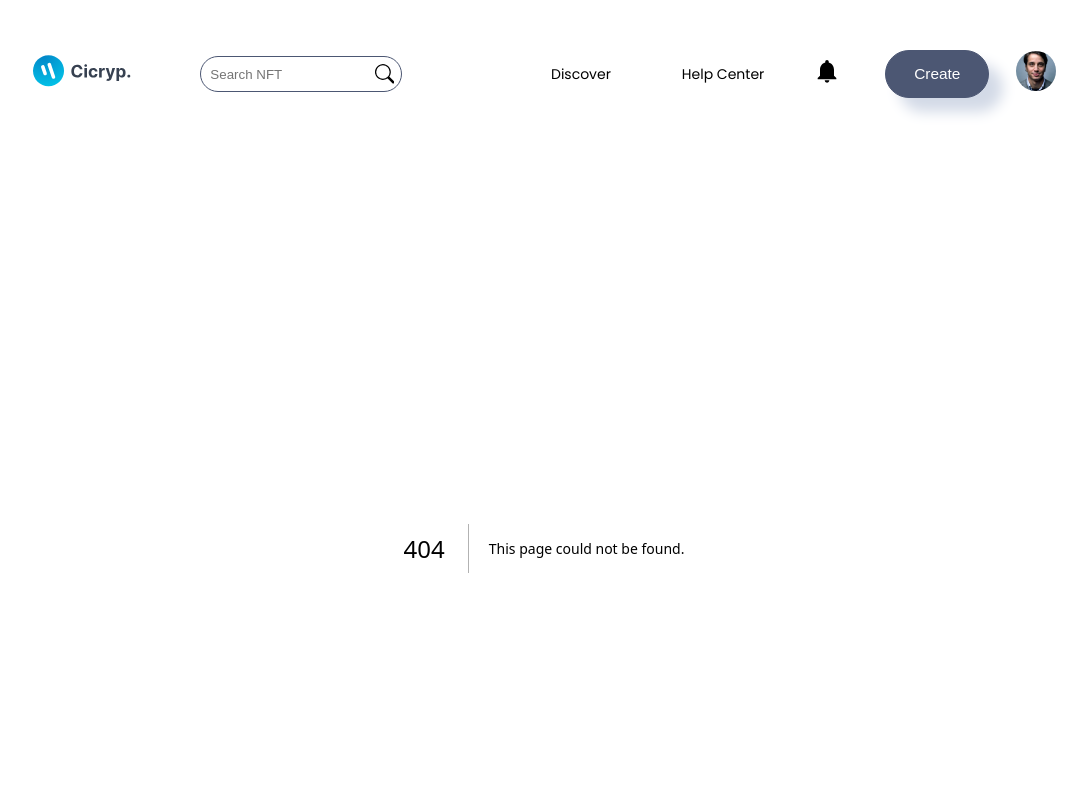
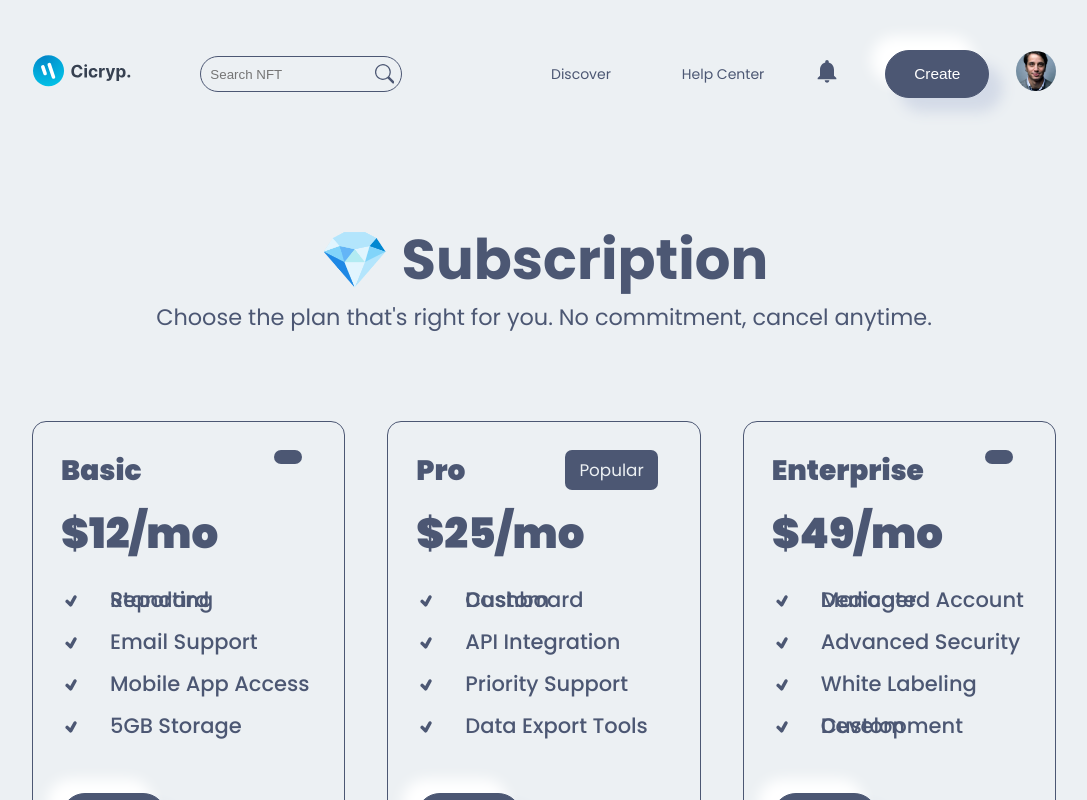
Before and after one commit to ochicode/NFTMARKETPLACE, a Next.js app: page /subscription in a window 1280 px wide. Before the commit this address had no page. Shown: the top 800 px of the page, without its empty margins (96-1183 px from the left). Built offline with nearby package versions, Linux system fonts and the light colour scheme.

Commit message:
adding subscription page components

```diff
--- /dev/null
+++ b/Subscription/Subscription.jsx
@@ -0,0 +1,38 @@
+import React from "react";
+import { TiTick } from "react-icons/ti";
+
+// INTERNAL IMPORT
+import Style from "./Subscription.module.css";
+import { Button } from "@/components/componentsindex";
+
+const Subscription = ({ i, el }) => {
+  return (
+    <div className={Style.SubscriptionBox}>
+      <div className={Style.SubscriptionBox_box}>
+        <span className={Style.SubscriptionBox_box_span}>{el.plan}</span>
+        <small className={Style.SubscriptionBox_box_small}>
+          {el.popular || ""}
+        </small>
+        <p className={Style.SubscriptionBox_box_price}>{el.price}</p>
+
+        <div className={Style.SubscriptionBox_box_info}>
+          {el.service.map((el, i) => (
+            <p className={Style.SubscriptionBox_box_info_para} key={i + 1}>
+              <span>
+                <TiTick />
+              </span>
+              {el}
+            </p>
+          ))}
+        </div>
+        <Button
+          btnName="Submit"
+          handleClick={() => {}}
+          className={Style.button}
+        />
+      </div>
+    </div>
+  );
+};
+
+export default Subscription;
--- /dev/null
+++ b/Subscription/Subscription.module.css
@@ -0,0 +1,46 @@
+.SubscriptionBox {
+  border: 1px solid var(--icons-color);
+  padding: 2rem;
+  border-radius: 1rem;
+  position: relative;
+  transition: all 0.3s ease-in;
+  cursor: pointer;
+}
+
+.SubscriptionBox:hover {
+  box-shadow: var(--box-shadow);
+}
+
+.SubscriptionBox_box_span {
+  font-size: 2rem;
+  font-weight: 900;
+}
+
+.SubscriptionBox_box_small {
+  position: absolute;
+  right: 3rem;
+  font-size: 1.2rem;
+  background-color: var(--icons-color);
+  color: var(--main-bg-color);
+  padding: 0.5rem 1rem;
+  border-radius: 0.5rem;
+}
+
+.SubscriptionBox_box_price {
+  font-size: 3rem;
+  line-height: 0;
+  font-weight: 900;
+}
+
+.SubscriptionBox_box_info {
+  margin: 4rem 0;
+}
+
+.SubscriptionBox_box_info_para {
+  display: flex;
+  align-items: center;
+  gap: 2rem;
+  font-size: 1.5rem;
+  font-weight: 500;
+  line-height: 0;
+}
--- a/components/NavBar/HelpCenter/HelpCenter.jsx
+++ b/components/NavBar/HelpCenter/HelpCenter.jsx
@@ -8,7 +8,7 @@ const HelpCenter = () => {
   const helpCenter = [
     {
       name: "About",
-      link: "about",
+      link: "aboutUs",
     },
     {
       name: "Contact Us",
--- /dev/null
+++ b/pages/subscription.js
@@ -0,0 +1,67 @@
+import React from "react";
+import Image from "next/image";
+
+// INTERNAL IMPORT
+import Style from "../styles/subscription.module.css";
+import Subscription from "../Subscription/Subscription";
+
+const subscription = () => {
+  const subscriptionArray = [
+    {
+      plan: "Basic",
+      price: "$12/mo",
+      popular: "",
+      service: [
+        "Standard Reporting",
+        "Email Support",
+        "Mobile App Access",
+        "5GB Storage",
+      ],
+      info: "Perfect for small businesses and startups.",
+    },
+    {
+      plan: "Pro",
+      price: "$25/mo",
+      popular: "Popular",
+      service: [
+        "Custom Dashboard",
+        "API Integration",
+        "Priority Support",
+        "Data Export Tools",
+      ],
+      info: "Best for growing businesses with advanced analytics needs.",
+    },
+    {
+      plan: "Enterprise",
+      price: "$49/mo",
+      popular: "",
+      service: [
+        "Dedicated Account Manager",
+        "Advanced Security",
+        "White Labeling",
+        "Custom Development",
+      ],
+      info: "For large organizations requiring enterprise-grade features and support.",
+    },
+  ];
+  return (
+    <div className={Style.subscription}>
+      <div className={Style.subscription_box}>
+        <div className={Style.subscription_box_info}>
+          <h1>💎 Subscription</h1>
+          <p>
+            Choose the plan that's right for you. No commitment, cancel anytime.
+          </p>
+        </div>
+
+        <div className={Style.subscription_box_box}>
+          {subscriptionArray.map((el, i) => (
+            <Subscription key={i + 1} i={i} el={el} />
+          ))}
+        </div>
+      </div>
+    </div>
+  );
+};
+
+export default subscription;
--- /dev/null
+++ b/styles/subscription.module.css
@@ -0,0 +1,31 @@
+.subscription {
+  width: 100%;
+  margin-block: 7rem;
+}
+
+.subscription_box {
+  width: 80%;
+  margin: 0 auto;
+}
+
+.subscription_box_info {
+  text-align: center;
+  line-height: 0;
+}
+
+.subscription_box_info h1 {
+  font-size: 4rem;
+  line-height: 0.5;
+}
+
+.subscription_box_info p {
+  font-size: 1.6rem;
+  line-height: 0.5;
+}
+
+.subscription_box_box {
+  display: grid;
+  grid-template-columns: repeat(3, 1fr);
+  gap: 3rem;
+  margin-top: 7rem;
+}
```
